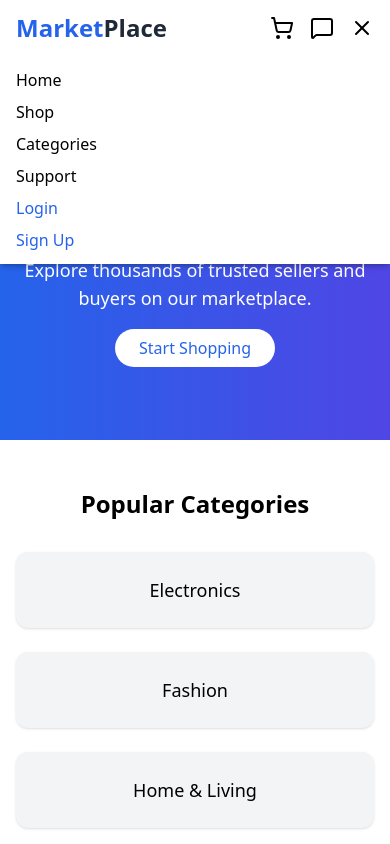
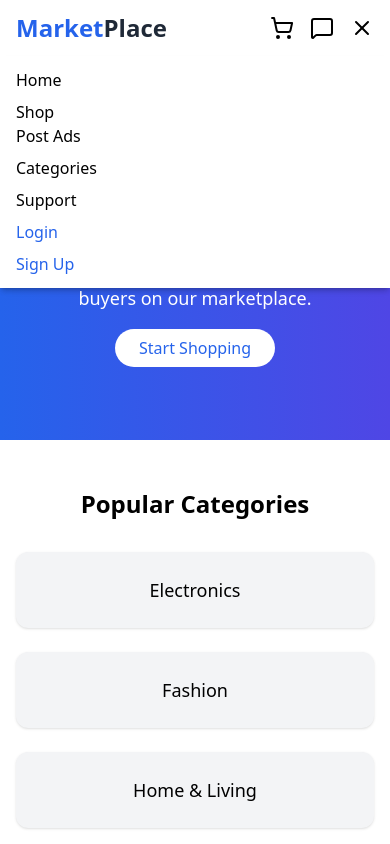
Before and after one commit to lovetechcyber/market, a React (Vite) app in the folder frontend/: page / in a window 390 px wide. Both pictures are taken after a click on the button 362 px from the left and 28 px from the top of the page. Shown: the top 844 px of the page. Built offline with nearby package versions, Linux system fonts and the light colour scheme; no server answers.

Commit message:
Update Navbar.jsx

```diff
--- a/frontend/src/pages/Navbar.jsx
+++ b/frontend/src/pages/Navbar.jsx
@@ -148,6 +148,7 @@ const handleLogout = async () => {
         <div className="md:hidden bg-white shadow-md px-4 py-3 space-y-2">
           <Link to="/" className="block hover:text-blue-600">Home</Link>
           <Link to="/shop" className="block hover:text-blue-600">Shop</Link>
+<Link to="/product-upload" className="hover:text-blue-600 transition">Post Ads</Link>
           <Link to="/categories" className="block hover:text-blue-600">Categories</Link>
           <Link to="/support" className="block hover:text-blue-600">Support</Link>
 
```
